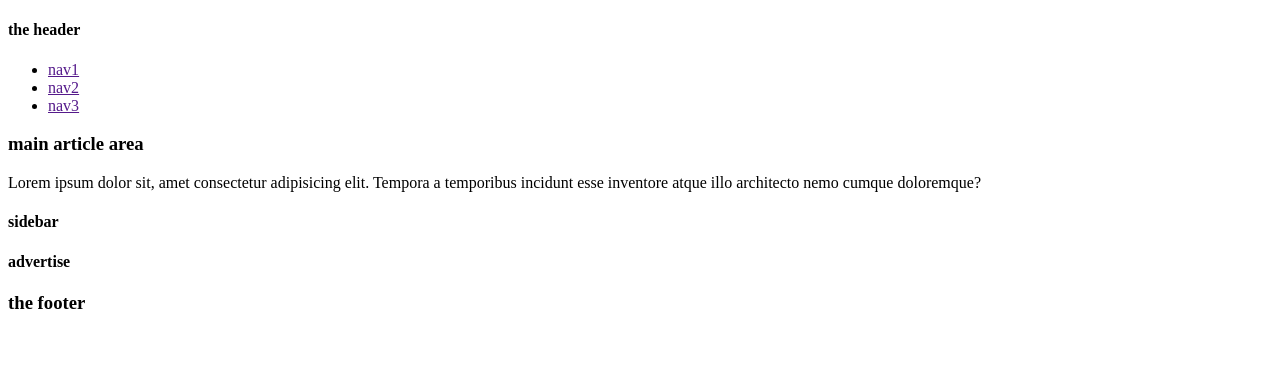
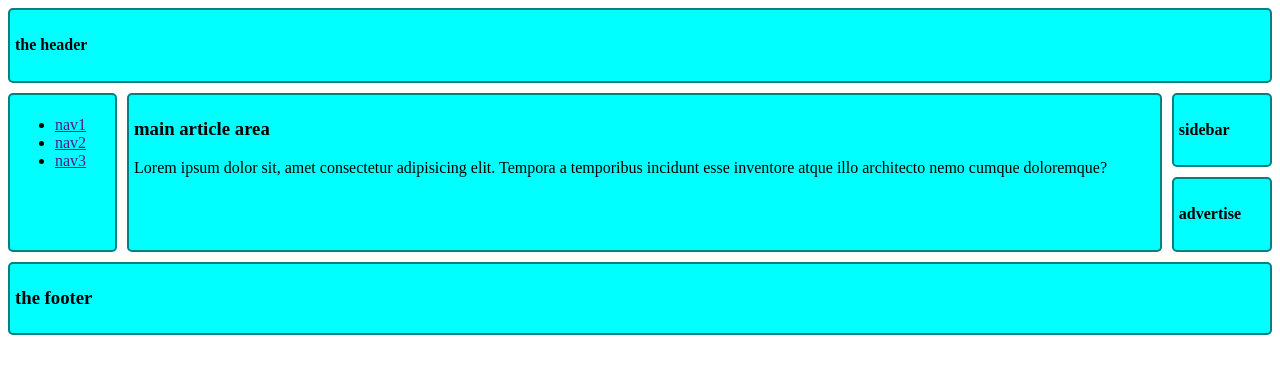
Before and after one commit to Hemonta7/mobile-view, a plain HTML site: page index.html in a window 1280 px wide. Drawn offline with Linux system fonts and the light colour scheme.

Commit message:
fiveth commit

```diff
--- a/index.html
+++ b/index.html
@@ -4,7 +4,7 @@
     <meta charset="UTF-8">
     <meta name="viewport" content="width=device-width, initial-scale=1.0">
     <title>grid layout</title>
-    <link rel="stylesheet" href="/styles/grid_layout.css">
+    <link rel="stylesheet" href="/styles/grid.css">
 </head>
 <body class="container">
     <header class="header">
```
